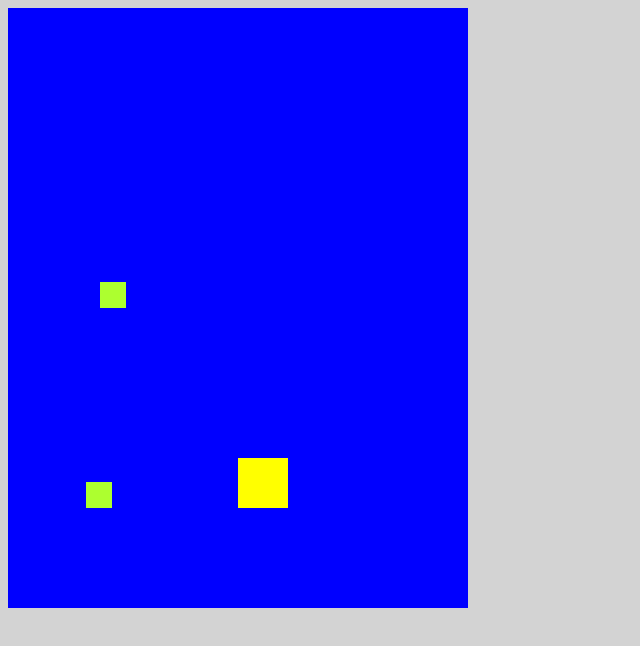
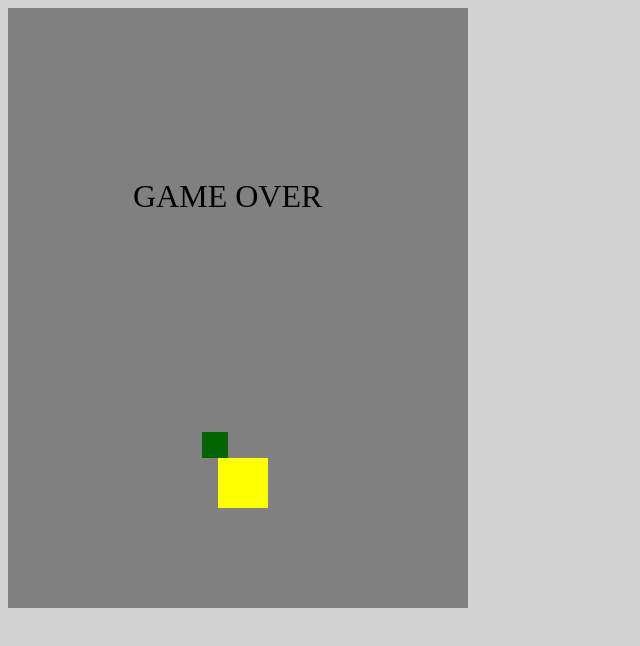
Before and after one commit to jdemarc/pixel-dodge, a plain HTML site: page index.html in a window 1280 px wide. Shown: the whole page, without its empty margins (0-640 px from the left). Drawn offline with Linux system fonts and the light colour scheme.

Commit message:
Add game over message to user.

```diff
--- a/main.js
+++ b/main.js
@@ -1,8 +1,9 @@
 document.addEventListener('DOMContentLoaded', () => {
   /* ----- state variables ----- */
-  let shipLeft = 230;
+  let shipLeft = 210;
   let shipBottom = 100;
   let isGameOver = false;
+  let score = 0;
 
   /* ----- cached element references ----- */
   const ship = document.querySelector('.ship');
@@ -44,14 +45,14 @@ document.addEventListener('DOMContentLoaded', () => {
     ship.style.left = shipLeft + 'px';
     ship.style.bottom = shipBottom + 'px';
 
-    // console.log('S.left: ', shipLeft);
-    // console.log('S.bottom: ', shipBottom);
+    console.log('S.left: ', shipLeft);
+    console.log('S.bottom: ', shipBottom);
   }
 
   function generateObstacle() {
     // let obstacleBottom = 200;
-    let obstacleBottom = 400;
-    let lateralRandom = Math.random() * 200;
+    let obstacleBottom = 600;
+    let lateralRandom = Math.random() * 420;
     // let obstacleLeft = 225;
     let obstacleLeft = lateralRandom;
 
@@ -67,7 +68,7 @@ document.addEventListener('DOMContentLoaded', () => {
     obstacle.style.bottom = obstacleBottom + 'px';
 
     function moveObstacle() {
-      obstacleBottom -= 2;
+      obstacleBottom -= 10;
       obstacle.style.bottom = obstacleBottom + 'px';
 
       // When the obstacle reaches the bottom of the screen, clear its timer and remove it from game container.
@@ -75,6 +76,9 @@ document.addEventListener('DOMContentLoaded', () => {
       if (obstacleBottom <= 0) {
         clearInterval(obstacleTimer);
         gameContainer.removeChild(obstacle);
+        score++;
+
+        // console.log(score);
       }
 
       // If the ship comes in contact with the pixel, game over and clear timer(s).
@@ -89,20 +93,39 @@ document.addEventListener('DOMContentLoaded', () => {
         ) {
         console.log('touch');
         gameOver();
+
+        // Stop obstacle from moving.
         clearInterval(obstacleTimer);
       }
     }
 
     let obstacleTimer = setInterval(moveObstacle, 20);
+
+    // Continue to generate obstacles if the game is playing.
     if (!isGameOver) setTimeout(generateObstacle, 2000);
   }
 
   generateObstacle();
 
   function gameOver() {
+    addGameOverElements();
+
     clearInterval(gameTimerId);
     isGameOver = true;
     document.removeEventListener('keydown', control);
   }
 
+  function addGameOverElements() {
+    const gameOverEl = document.createElement('div');
+    gameOverEl.classList.add('game-over');
+    gameOverEl.innerHTML = 'GAME OVER';
+    gameContainer.appendChild(gameOverEl);
+
+    // Replay button?
+  }
+
+  function replay() {
+
+  }
+
 })
--- a/style.css
+++ b/style.css
@@ -19,7 +19,7 @@ body {
   height: 600px;
   width: 460px;
   position: absolute;
-  background-color:blue;
+  background-color: gray;
 }
 
 .ship {
@@ -34,6 +34,15 @@ body {
 .obstacle {
   height: 26px;
   width: 26px;
-  background-color: greenyellow;
+  background-color: darkgreen;
   position: absolute;
 }
+
+.game-over {
+  left: 125px;
+  bottom: 330px;
+  height: 100px;
+  color: black;
+  position: absolute;
+  font-size: 32px;
+}
```
